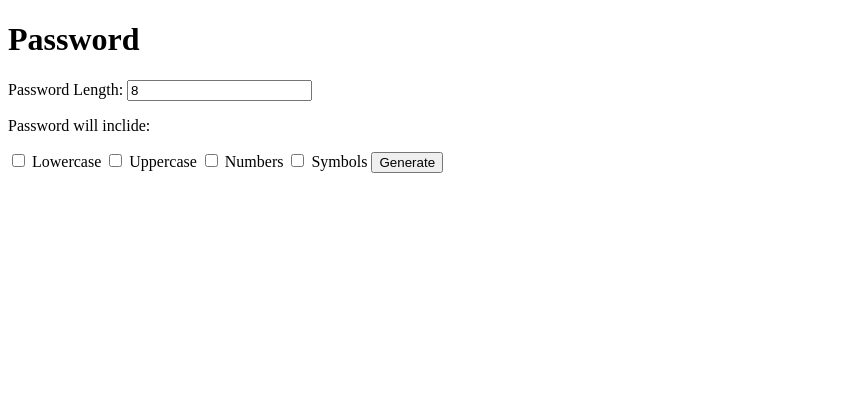
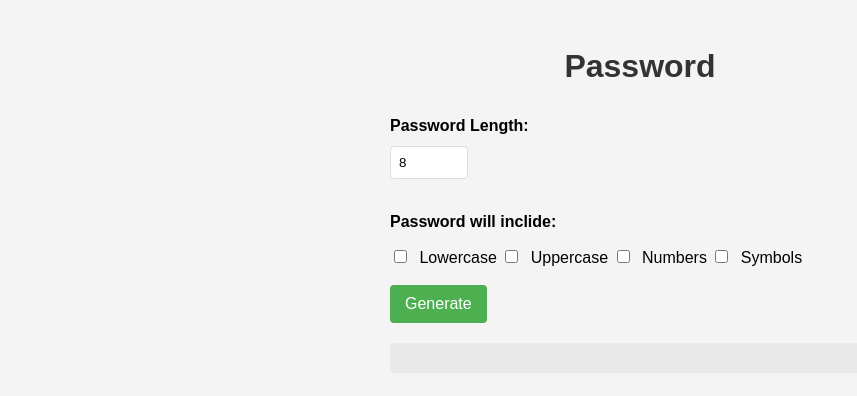
Before and after one commit to OSM-arch/Password-Generator, a plain HTML site: page index.html in a window 1280 px wide. Shown: the whole page, without its empty margins (0-857 px from the left). Drawn offline with Linux system fonts and the light colour scheme.

Commit message:
add css style

```diff
--- a/index.html
+++ b/index.html
@@ -3,6 +3,7 @@
 <head>
     <meta charset="UTF-8">
     <meta name="viewport" content="width=device-width, initial-scale=1.0">
+    <link rel="stylesheet" href="style.css">
     <title>Random Password Generator</title>
 </head>
 <body>
--- /dev/null
+++ b/style.css
@@ -0,0 +1,63 @@
+body {
+    font-family: Arial, sans-serif;
+    line-height: 1.6;
+    max-width: 500px;
+    margin: 0 auto;
+    padding: 20px;
+    background-color: #f4f4f4;
+}
+
+h1 {
+    color: #333;
+    text-align: center;
+    margin-bottom: 20px;
+}
+
+label[for="Passwordlength"] {
+    display: block;
+    margin-bottom: 8px;
+    font-weight: bold;
+}
+
+#Passwordlength {
+    padding: 8px;
+    width: 60px;
+    margin-bottom: 15px;
+    border: 1px solid #ddd;
+    border-radius: 4px;
+}
+
+p {
+    margin: 15px 0 10px 0;
+    font-weight: bold;
+}
+
+input[type="checkbox"] {
+    margin-right: 8px;
+}
+
+button {
+    background-color: #4CAF50;
+    color: white;
+    border: none;
+    padding: 10px 15px;
+    margin-top: 15px;
+    cursor: pointer;
+    border-radius: 4px;
+    font-size: 16px;
+    transition: background-color 0.3s;
+}
+
+button:hover {
+    background-color: #45a049;
+}
+
+#GeneratedPassword {
+    margin-top: 20px;
+    padding: 15px;
+    background-color: #e9e9e9;
+    border-radius: 4px;
+    font-family: monospace;
+    font-size: 18px;
+    word-break: break-all;
+}
```
